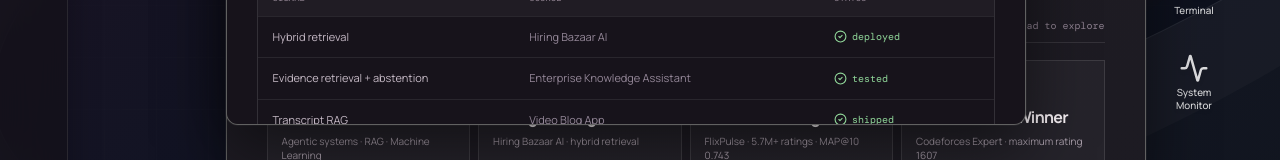
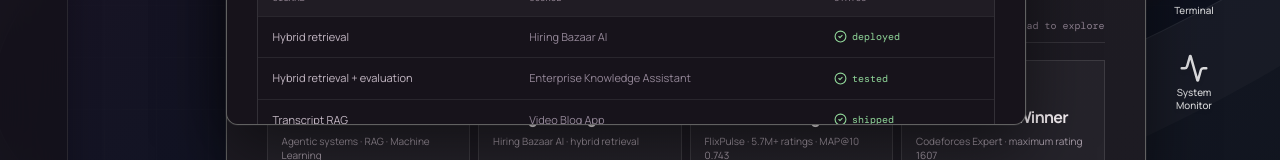
Before and after one commit to sidg2hp/portfolio, a React (Vite) app: page / in a window 1280 px wide. Both pictures are taken after a click on the button "System Monitor". Shown: the part 567-727 px from the top of the page. Built offline with nearby package versions, Linux system fonts and the light colour scheme.

Commit message:
fix: refresh portfolio architecture signals

```diff
--- a/src/apps/Projects/ProjectsApp.tsx
+++ b/src/apps/Projects/ProjectsApp.tsx
@@ -96,9 +96,9 @@
   'Enterprise Knowledge Assistant': [
     { label: 'User query', detail: 'question', icon: Search },
     { label: 'LangGraph workflow', detail: 'domain + retrieval steps', icon: Workflow },
-    { label: 'Lexical retriever', detail: 'indexed document chunks', icon: Database },
-    { label: 'Evidence passages', detail: 'ranked source matches', icon: Network },
-    { label: 'Citation gate', detail: 'stable IDs + abstention', icon: Check },
+    { label: 'Hybrid retrieval', detail: 'BM25 · vector · FAISS', icon: Database },
+    { label: 'Graph context', detail: 'optional Neo4j read path', icon: Network },
+    { label: 'Grounding gate', detail: 'Ollama · citations · abstention', icon: Check },
   ],
   'Video Blog App': [
     { label: 'YouTube video', detail: 'source media', icon: Search },
--- a/src/apps/SystemMonitor/SystemMonitorApp.tsx
+++ b/src/apps/SystemMonitor/SystemMonitorApp.tsx
@@ -25,7 +25,7 @@
             <Metric icon={<BarChart3 size={19} />} value="99.96%" label="user coverage" detail="cold-start fallbacks included" />
             <Metric icon={<Trophy size={19} />} value="3×" label="hackathon winner" detail="innovative technology solutions" />
           </div>
-          <div className="monitor-metric-table"><div className="monitor-table-head"><span>Signal</span><span>Source</span><span>Status</span></div>{[['Hybrid retrieval', 'Hiring Bazaar AI', 'deployed'], ['Evidence retrieval + abstention', 'Enterprise Knowledge Assistant', 'tested'], ['Transcript RAG', 'Video Blog App', 'shipped'], ['Collaborative filtering', 'FlixPulse', 'evaluated']].map(([signal, source, status]) => <div className="monitor-table-row" key={signal}><span>{signal}</span><span>{source}</span><b><CheckCircle2 size={13} /> {status}</b></div>)}</div>
+          <div className="monitor-metric-table"><div className="monitor-table-head"><span>Signal</span><span>Source</span><span>Status</span></div>{[['Hybrid retrieval', 'Hiring Bazaar AI', 'deployed'], ['Hybrid retrieval + evaluation', 'Enterprise Knowledge Assistant', 'tested'], ['Transcript RAG', 'Video Blog App', 'shipped'], ['Collaborative filtering', 'FlixPulse', 'evaluated']].map(([signal, source, status]) => <div className="monitor-table-row" key={signal}><span>{signal}</span><span>{source}</span><b><CheckCircle2 size={13} /> {status}</b></div>)}</div>
         </>}
         {activeTab === 'systems' && <div className="monitor-system-list">{projects.map((project) => <article key={project.title}><div className="monitor-system-icon"><Network size={18} /></div><div><p>{project.type}</p><h2>{project.title}</h2><span>{project.description}</span><div>{project.stack.map((stack) => <em key={stack}>{stack}</em>)}</div></div><span className="monitor-index">{project.number}</span></article>)}</div>}
         {activeTab === 'timeline' && <div className="monitor-timeline"><article className="monitor-timeline-card"><BriefcaseBusiness size={19} /><div><p>{experience.period}</p><h2>{experience.role} · {experience.organization}</h2>{experience.bullets.map((bullet) => <span key={bullet}>{bullet}</span>)}</div></article><div className="monitor-achievements">{achievements.map(([metric, detail]) => <div key={metric}><strong>{metric}</strong><span>{detail}</span></div>)}</div></div>}
```
